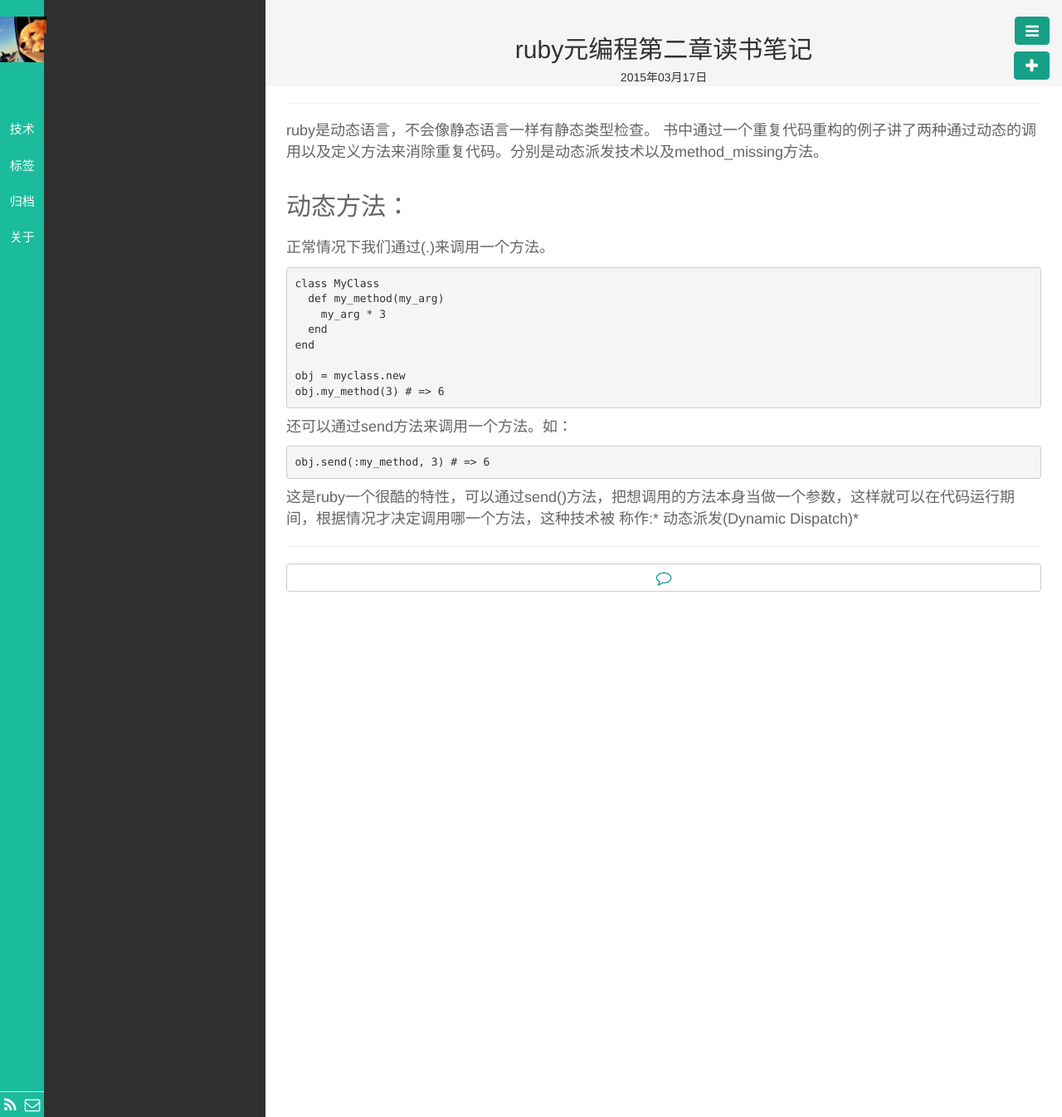
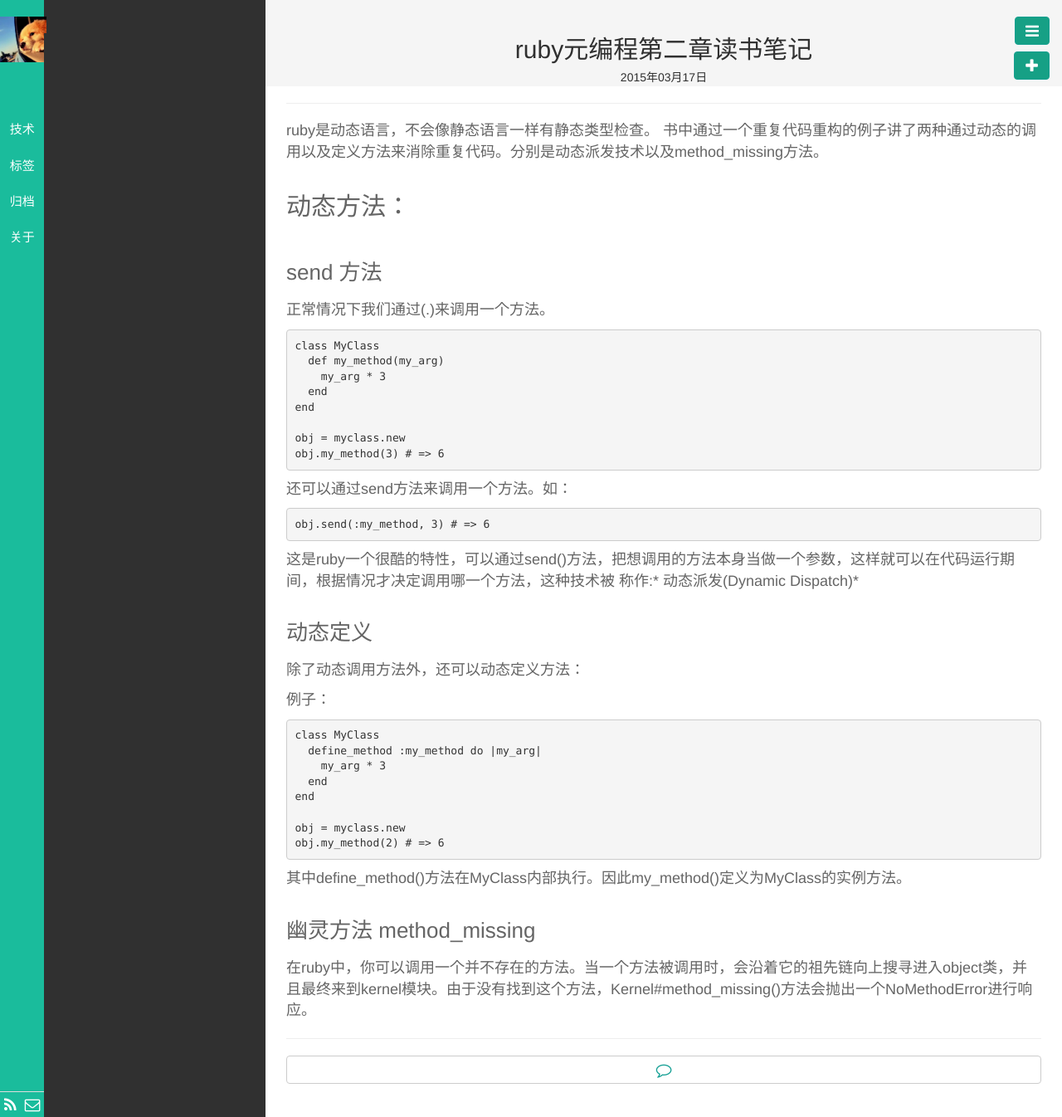
Before and after one commit to llx1105/llx1105.github.io, a Jekyll site: the page built from _posts/技术/2015-03-17-meta-ruby-02.md, in a window 1280 px wide. Shown: the whole page at 83% size. Built offline with Jekyll 4.4.1, drawn with Linux system fonts in a browser that asks for light colours; nearby versions of some CDN libraries; library files that are not in the unit come from our copies; Markdown is read by kramdown in place of the engine named in the settings.

Commit message:
第二章 增加内同

````diff
--- a/_posts/技术/2015-03-17-meta-ruby-02.md
+++ b/_posts/技术/2015-03-17-meta-ruby-02.md
@@ -10,6 +10,7 @@ description:
 ruby是动态语言，不会像静态语言一样有静态类型检查。
 书中通过一个重复代码重构的例子讲了两种通过动态的调用以及定义方法来消除重复代码。分别是动态派发技术以及method_missing方法。
 ## 动态方法：
+### send 方法
 正常情况下我们通过(.)来调用一个方法。
 
 
@@ -25,8 +26,29 @@ obj.my_method(3) # => 6
 ```
 
 还可以通过send方法来调用一个方法。如：
+
 ```
 obj.send(:my_method, 3) # => 6
 ```
 这是ruby一个很酷的特性，可以通过send()方法，把想调用的方法本身当做一个参数，这样就可以在代码运行期间，根据情况才决定调用哪一个方法，这种技术被
 称作:* 动态派发(Dynamic Dispatch)*
+
+###动态定义
+除了动态调用方法外，还可以动态定义方法：
+
+例子：
+
+```
+class MyClass
+  define_method :my_method do |my_arg|
+    my_arg * 3
+  end
+end
+
+obj = myclass.new
+obj.my_method(2) # => 6
+```
+其中define_method()方法在MyClass内部执行。因此my_method()定义为MyClass的实例方法。
+
+### 幽灵方法 method_missing
+在ruby中，你可以调用一个并不存在的方法。当一个方法被调用时，会沿着它的祖先链向上搜寻进入object类，并且最终来到kernel模块。由于没有找到这个方法，Kernel#method_missing()方法会抛出一个NoMethodError进行响应。
````
